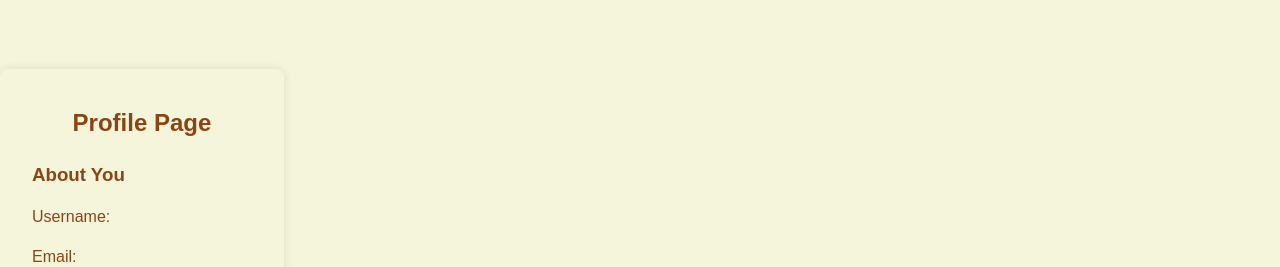
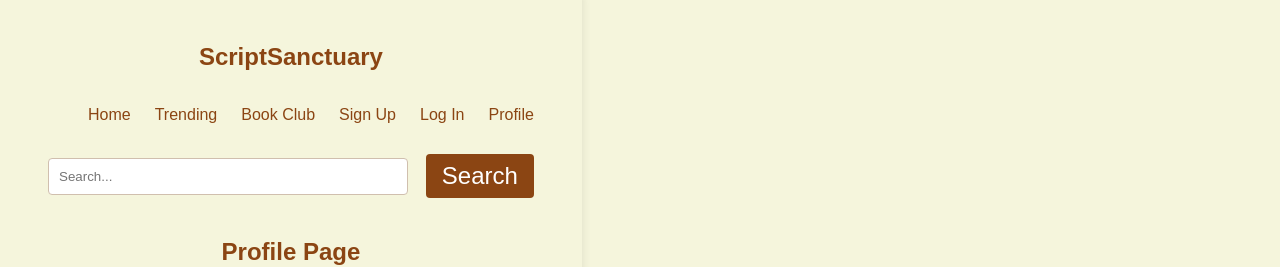
Before and after one commit to azariasj1228/Script-Sanctuary-Project, a React (Vite) app in the folder frontend/: page /profile in a window 1280 px wide. Shown: the top 267 px of the page. Built offline with nearby package versions, Linux system fonts and the light colour scheme; no server answers.

Commit message:
added header to profile

```diff
--- a/frontend/src/ProfilePage.jsx
+++ b/frontend/src/ProfilePage.jsx
@@ -1,6 +1,6 @@
 import React, { useState, useEffect } from "react";
 import "./ProfilePage.css";
-import Header from "./Header";
+import Header from "./Header"; // Import the Header component
 
 const ProfilePage = () => {
   const userData = JSON.parse(localStorage.getItem("userData")) || {};
@@ -55,6 +55,7 @@ const ProfilePage = () => {
 
   return (
     <div className="profile-container">
+      <Header /> {/* Add the Header component here */}
       <h2 className="profile-title">Profile Page</h2>
       <div className="profile-section">
         <h3>About You</h3>
@@ -63,7 +64,6 @@ const ProfilePage = () => {
         <p>Favorite Book: {userData.favoriteBook}</p>
         <p>Favorite Genre: {userData.favoriteGenre}</p>
       </div>
-
       <div className="profile-section">
         <h3>Books You're Reading</h3>
         <div className="bookshelf">
@@ -95,7 +95,6 @@ const ProfilePage = () => {
           </div>
         </div>
       </div>
-
       <div className="profile-section">
         <h3>Books You Want to Read</h3>
         <div className="bookshelf">
@@ -127,7 +126,6 @@ const ProfilePage = () => {
           </div>
         </div>
       </div>
-
       <div className="profile-section">
         <h3>Recommended for You</h3>
         <div className="recommendations">
```
